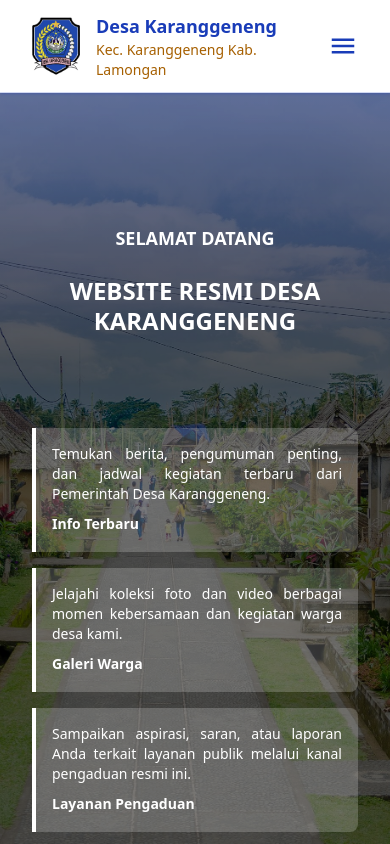
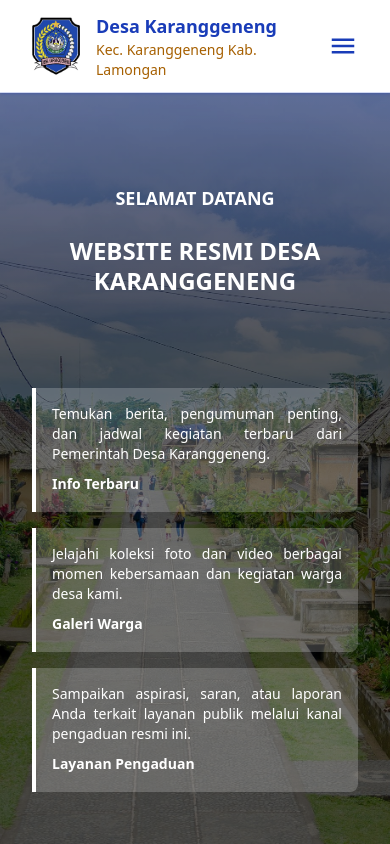
Before and after one commit to fiebryhoga/karanggeneng, a Next.js app: page / in a window 390 px wide. Shown: the top 844 px of the page. Built offline with nearby package versions, Linux system fonts and the light colour scheme.

Commit message:
add hero section and responsive: navbar, footer, hero home page

```diff
--- a/src/components/section/Beranda/Hero.jsx
+++ b/src/components/section/Beranda/Hero.jsx
@@ -12,7 +12,7 @@ const Hero = () => {
       />
 
       {/* Content */}
-      <div className="flex flex-col justify-end md:justify-center items-end md:items-center gap-20 md:gap-0 w-full h-full relative z-10 md:pb-24 sm:px-10 md:px-20">
+      <div className="flex pb-10 flex-col justify-end md:justify-center items-end md:items-center gap-20 md:gap-0 w-full h-full relative z-10 md:pb-24 sm:px-10 md:px-20">
         {/* Welcome Text */}
         <div className="flex flex-col justify-center items-center w-full gap-6 md:gap-2 text-center">
           <h1 className="text-lg sm:text-xl md:text-2xl text-white font-extrabold font-sans">
```
